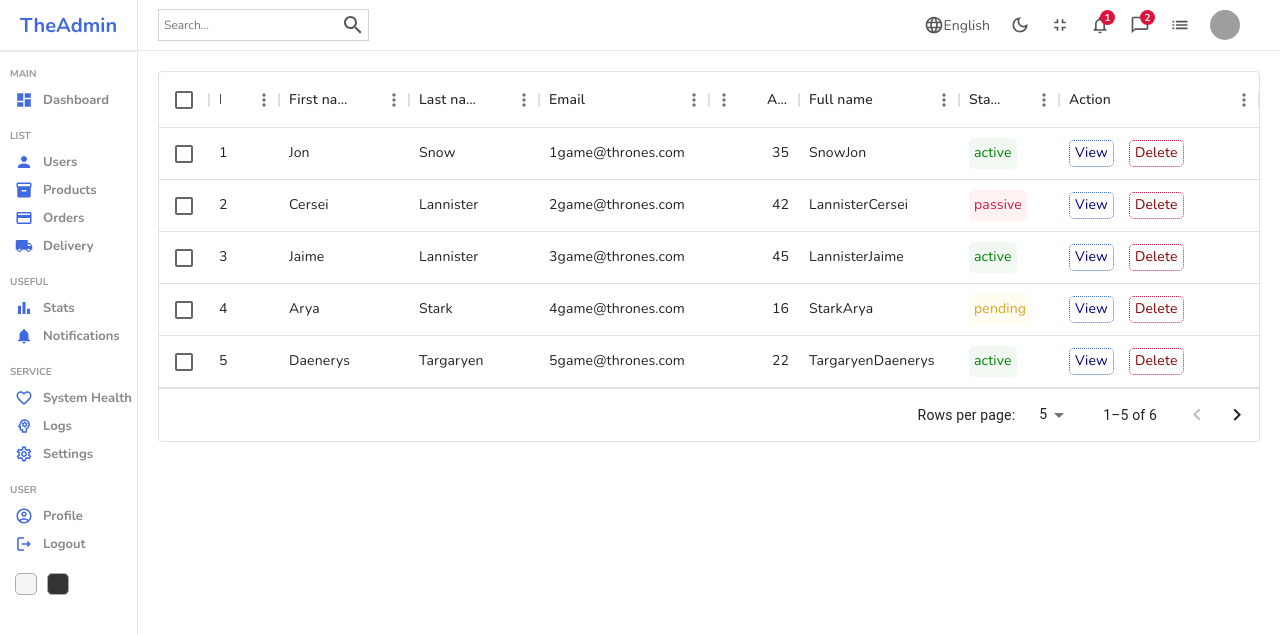
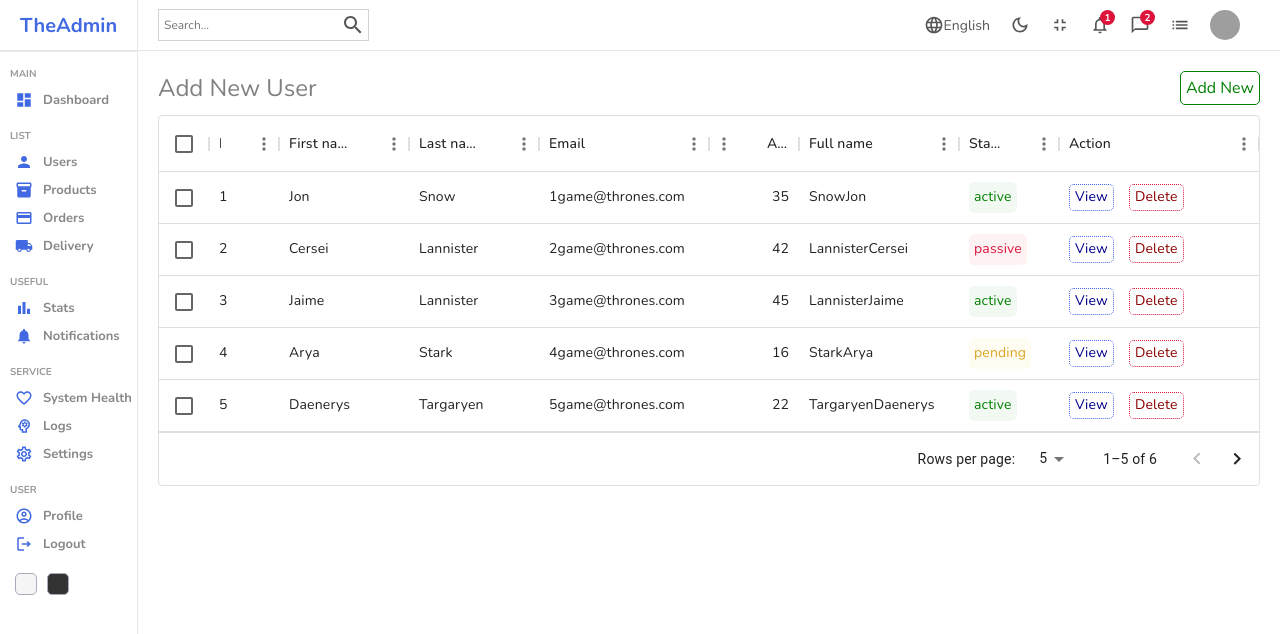
Before and after one commit to Anthony-obiako/admin-dashboard, a React (Create React App) app in the folder admin-dashboard/: page /users in a window 1280 px wide. Shown: the top 634 px of the page. Built offline with nearby package versions, Linux system fonts and the light colour scheme; grey boxes are pictures that could not be loaded; a web font is replaced by a local one.

Commit message:
Finished with the formdata page

```diff
--- a/admin-dashboard/src/components/datatable/Datatable.jsx
+++ b/admin-dashboard/src/components/datatable/Datatable.jsx
@@ -1,6 +1,7 @@
 import "./datatable.scss";
 import { DataGrid } from "@mui/x-data-grid";
 import { columns, rows } from "./datatablesource";
+import { Link } from "react-router-dom";
 
 const Datatable = () => {
   const actionColumn = [
@@ -11,7 +12,9 @@ const Datatable = () => {
       renderCell: () => {
         return (
           <div className="cellAction">
-            <div className="viewButton">View</div>
+            <Link to="/users/test" style={{ textDecoration: "none" }}>
+              <div className="viewButton">View</div>
+            </Link>
             <div className="deleteButton">Delete</div>
           </div>
         );
@@ -21,6 +24,12 @@ const Datatable = () => {
 
   return (
     <div className="datatable">
+      <div className="datatableTitle">
+        Add New User
+        <Link to="/users/new" className="link">
+          Add New
+        </Link>
+      </div>
       <DataGrid
         rows={rows}
         columns={columns.concat(actionColumn)}
--- a/admin-dashboard/src/components/datatable/datatable.scss
+++ b/admin-dashboard/src/components/datatable/datatable.scss
@@ -1,5 +1,26 @@
 .datatable {
   padding: 20px;
+
+  .datatableTitle {
+    width: 100%;
+    color: gray;
+    font-size: 24px;
+    margin-bottom: 10px;
+    display: flex;
+    align-items: center;
+    justify-content: space-between;
+
+    .link {
+      text-decoration: none;
+      color: green;
+      font-size: 16px;
+      font-weight: 400;
+      border: 1px solid green;
+      padding: 5px;
+      border-radius: 5px;
+      cursor: pointer;
+    }
+  }
 
   .cellWithStatus {
     padding: 5px;
```
Also changed, not shown: admin-dashboard/src/formSource.js (added, +76 -0 lines).
